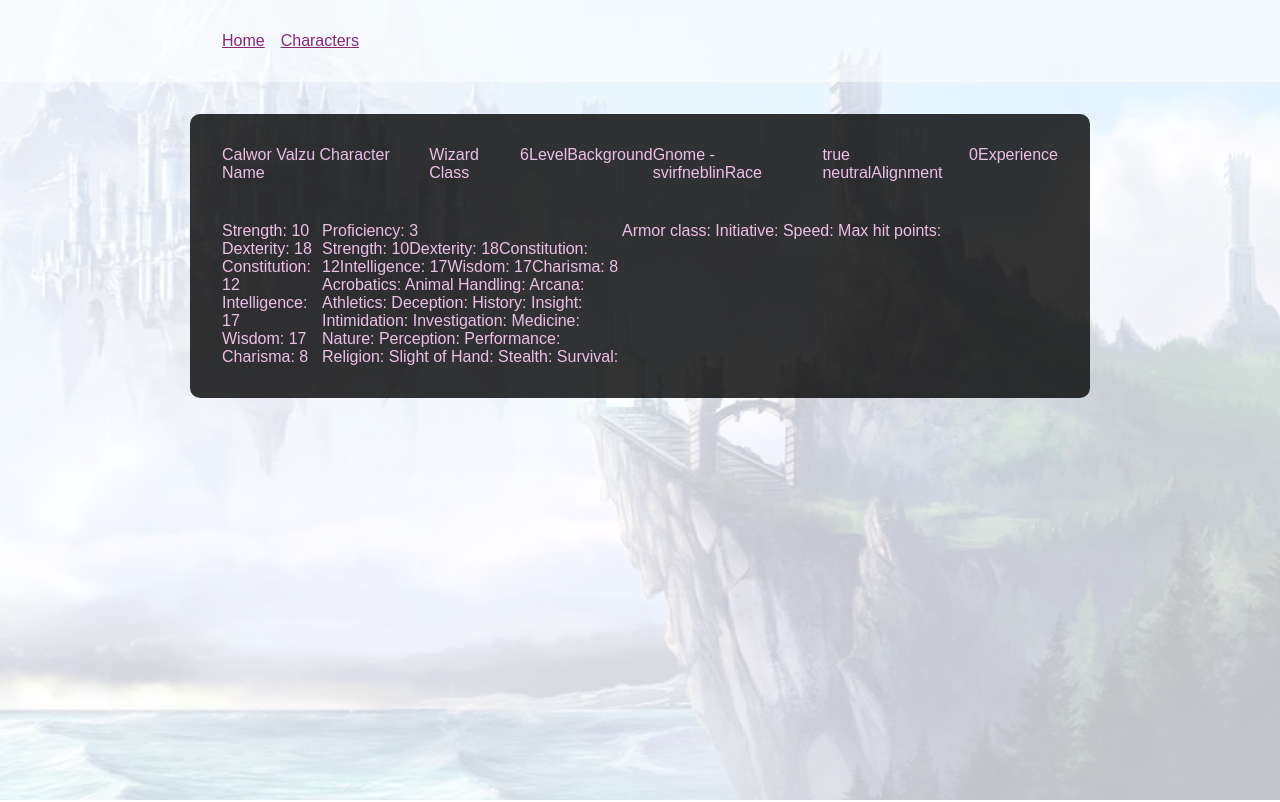
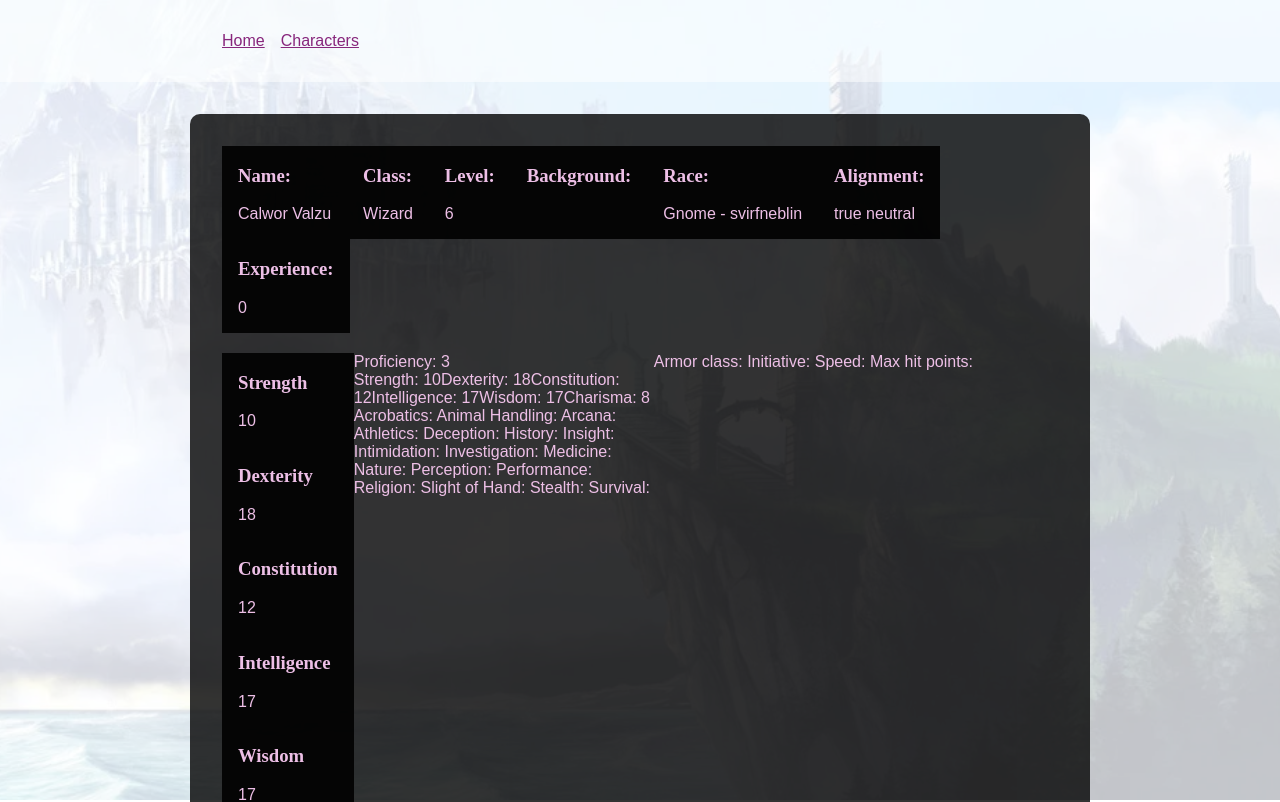
Before and after one commit to ogdenstudios/feyrun, a Nuxt app: page /characters/taylor in a window 1280 px wide. Shown: the top 802 px of the page. Built offline with nearby package versions, Linux system fonts and the light colour scheme; a web font is replaced by a local one.

Commit message:
touch up abilities

```diff
--- a/components/Abilities.vue
+++ b/components/Abilities.vue
@@ -1,11 +1,29 @@
 <template>
   <div class="abilities">
-    <span>Strength: {{ abilities.strength }}</span>
-    <span>Dexterity: {{ abilities.dexterity }}</span>
-    <span>Constitution: {{ abilities.constitution }}</span>
-    <span>Intelligence: {{ abilities.intelligence }}</span>
-    <span>Wisdom: {{ abilities.wisdom }}</span>
-    <span>Charisma: {{ abilities.charisma }}</span>
+    <div class="abilities__item">
+      <h3>Strength</h3>
+      {{ amnesia(true) ? abilities.strength : '' }}
+    </div>
+    <div class="abilities__item">
+      <h3>Dexterity</h3>
+      {{ amnesia(true) ? abilities.dexterity : '' }}
+    </div>
+    <div class="abilities__item">
+      <h3>Constitution</h3>
+      {{ amnesia(true) ? abilities.constitution : '' }}
+    </div>
+    <div class="abilities__item">
+      <h3>Intelligence</h3>
+      {{ amnesia(true) ? abilities.intelligence : '' }}
+    </div>
+    <div class="abilities__item">
+      <h3>Wisdom</h3>
+      {{ amnesia(true) ? abilities.wisdom : '' }}
+    </div>
+    <div class="abilities__item">
+      <h3>Charisma</h3>
+      {{ amnesia(true) ? abilities.charisma : '' }}
+    </div>
   </div>
 </template>
 
@@ -20,10 +38,13 @@ export default {
 }
 </script>
 
-<style scoped>
+<style scoped lang="scss">
 .abilities {
-  width: 100px;
   display: flex;
   flex-direction: column;
+  &__item {
+    background: rgba(0, 0, 0, 0.9);
+    padding: 0 1em 1em 1em;
+  }
 }
 </style>
--- a/components/CharacterInfo.vue
+++ b/components/CharacterInfo.vue
@@ -1,14 +1,33 @@
 <template>
   <div class="characterInfo">
-    <div>{{ amnesia(true) ? info.name : '' }} <span>Character Name</span></div>
-    <div>{{ amnesia(true) ? info.class : '' }} <span>Class</span></div>
-    <div>{{ amnesia(true) ? info.level : '' }}<span>Level</span></div>
-    <div>
-      {{ amnesia(true) ? info.background : '' }} <span>Background</span>
+    <div class="characterInfo__item">
+      <h3>Name:</h3>
+      {{ amnesia(true) ? info.name : '' }}
     </div>
-    <div>{{ amnesia(true) ? info.race : '' }}<span>Race</span></div>
-    <div>{{ amnesia(true) ? info.alignment : '' }}<span>Alignment</span></div>
-    <div>{{ amnesia(true) ? info.experience : '' }}<span>Experience</span></div>
+    <div class="characterInfo__item">
+      <h3>Class:</h3>
+      {{ amnesia(true) ? info.class : '' }}
+    </div>
+    <div class="characterInfo__item">
+      <h3>Level:</h3>
+      {{ amnesia(true) ? info.level : '' }}
+    </div>
+    <div class="characterInfo__item">
+      <h3>Background:</h3>
+      {{ amnesia(true) ? info.background : '' }}
+    </div>
+    <div class="characterInfo__item">
+      <h3>Race:</h3>
+      {{ amnesia(true) ? info.race : '' }}
+    </div>
+    <div class="characterInfo__item">
+      <h3>Alignment:</h3>
+      {{ amnesia(true) ? info.alignment : '' }}
+    </div>
+    <div class="characterInfo__item">
+      <h3>Experience:</h3>
+      {{ amnesia(true) ? info.experience : '' }}
+    </div>
   </div>
 </template>
 
@@ -23,11 +42,16 @@ export default {
 }
 </script>
 
-<style scoped>
+<style scoped lang="scss">
 .characterInfo {
   display: flex;
-  justify-content: space-between;
+  justify-content: flex-start;
+  flex-wrap: wrap;
   width: 100%;
-  margin-bottom: 40px;
+  margin-bottom: 20px;
+}
+.characterInfo__item {
+  background: rgba(0, 0, 0, 0.9);
+  padding: 0 1em 1em 1em;
 }
 </style>
```
